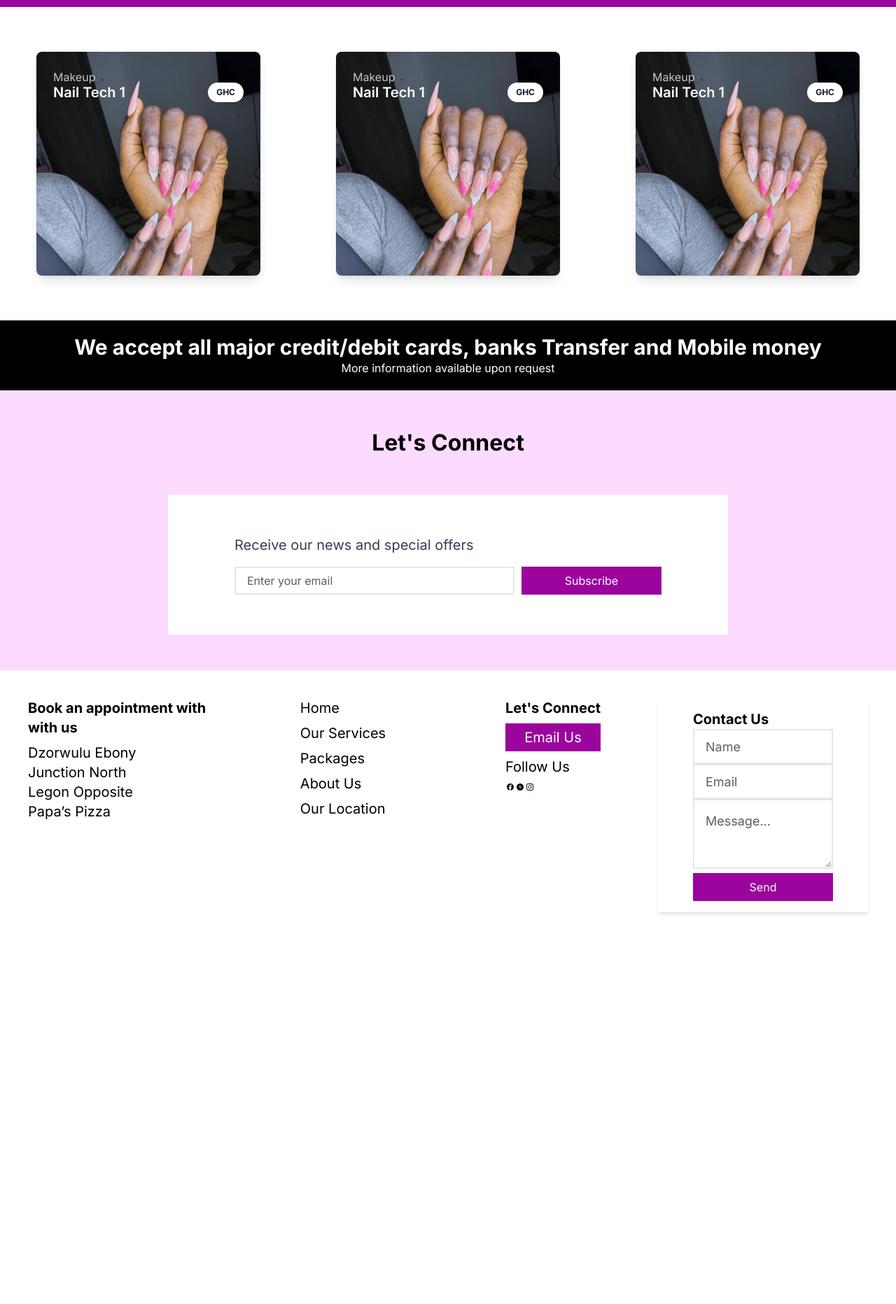
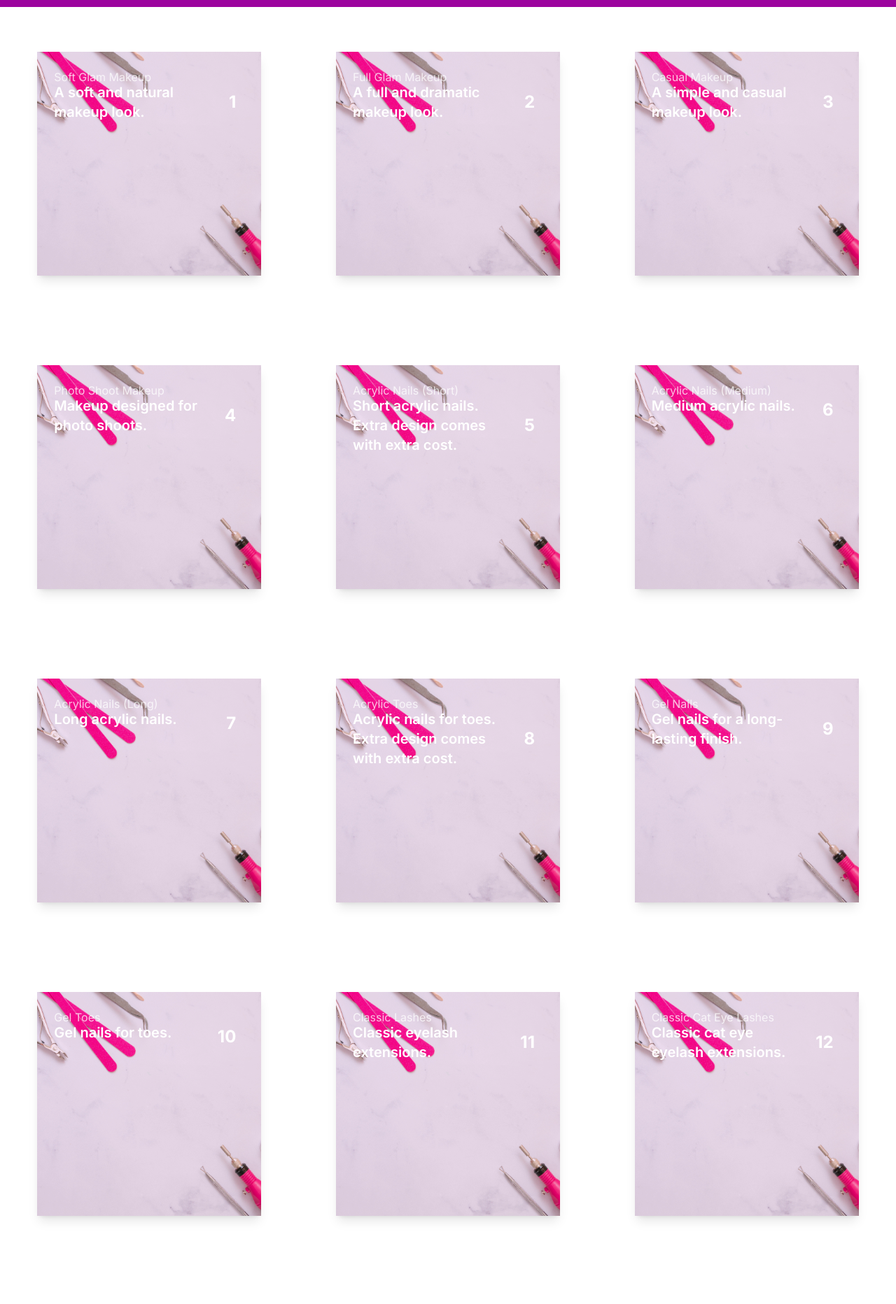
Before and after one commit to asantesamuel/premiere-sparkles, a Next.js app: page /miniServices in a window 1280 px wide. Shown: the part 130-1994 px from the top of the page at 70% size. Before the commit the page ends 1774 px from the top, so only its background shows below. Built offline with nearby package versions, Linux system fonts and the light colour scheme; a web font is replaced by a local one.

Commit message:
miniservices page

```diff
--- a/app/components/hero.js
+++ b/app/components/hero.js
@@ -13,7 +13,7 @@ const Hero = () => {
         <div className="flex flex-col justify-center items-center   md:flex md:flex-row md:space-x-8 md:justify-start">
           {" "}
           <Link
-            href="/works"
+            href="/miniServices"
             className="bg-mypurple text-white text-lg  px-8 py-4 mt-4  w-[260px] hover:bg-opacity-80 ">
             See our Services
           </Link>
--- a/app/components/homeContainerone.js
+++ b/app/components/homeContainerone.js
@@ -1,6 +1,6 @@
 const homeContainerone = () => {
   return (
-    <div className="bg-mylightpurple  flex justify-center items-center  p-8 space-x-8 ">
+    <div className="bg-mylightpurple  flex justify-center items-center  p-8 space-x-8 w-full h-[500px]">
       <div className="h-[400px] w-[400px] bg-cover bg-center bg-no-repeat  bg-black bg-opacity-10 bg-[url('/TIFA2.JPG')] "></div>
       <div className=" flex justify-center items-center text-black text-[10px] h-[100px] w-[400px] lg:text-[12px] xl:text-[18px] xl:w-[800px] xl:h-[300px] lg:w-3/4">
         <p>
--- /dev/null
+++ b/app/data/miniservices.json
@@ -0,0 +1,198 @@
+[
+  {
+    "id": 1,
+    "title": "Soft Glam Makeup",
+    "description": "A soft and natural makeup look.",
+    "cost": 200,
+    "image": "nailtech.jpg"
+  },
+  {
+    "id": 2,
+    "title": "Full Glam Makeup",
+    "description": "A full and dramatic makeup look.",
+    "cost": 350,
+    "image": "nailtech.jpg"
+  },
+  {
+    "id": 3,
+    "title": "Casual Makeup",
+    "description": "A simple and casual makeup look.",
+    "cost": 150,
+    "image": "nailtech.jpg"
+  },
+  {
+    "id": 4,
+    "title": "Photo Shoot Makeup",
+    "description": "Makeup designed for photo shoots.",
+    "cost": 450,
+    "image": "nailtech.jpg"
+  },
+  {
+    "id": 5,
+    "title": "Acrylic Nails (Short)",
+    "description": "Short acrylic nails. Extra design comes with extra cost.",
+    "cost": 100,
+    "image": "nailtech.jpg"
+  },
+  {
+    "id": 6,
+    "title": "Acrylic Nails (Medium)",
+    "description": "Medium acrylic nails.",
+    "cost": 130,
+    "image": "nailtech.jpg"
+  },
+  {
+    "id": 7,
+    "title": "Acrylic Nails (Long)",
+    "description": "Long acrylic nails.",
+    "cost": 160,
+    "image": "nailtech.jpg"
+  },
+  {
+    "id": 8,
+    "title": "Acrylic Toes",
+    "description": "Acrylic nails for toes. Extra design comes with extra cost.",
+    "cost": 100,
+    "image": "nailtech.jpg"
+  },
+  {
+    "id": 9,
+    "title": "Gel Nails",
+    "description": "Gel nails for a long-lasting finish.",
+    "cost": 70,
+    "image": "nailtech.jpg"
+  },
+  {
+    "id": 10,
+    "title": "Gel Toes",
+    "description": "Gel nails for toes.",
+    "cost": 50,
+    "image": "nailtech.jpg"
+  },
+  {
+    "id": 11,
+    "title": "Classic Lashes",
+    "description": "Classic eyelash extensions.",
+    "cost": 120,
+    "image": "nailtech.jpg"
+  },
+  {
+    "id": 12,
+    "title": "Classic Cat Eye Lashes",
+    "description": "Classic cat eye eyelash extensions.",
+    "cost": 150,
+    "image": "nailtech.jpg"
+  },
+  {
+    "id": 13,
+    "title": "Hybrid Lashes",
+    "description": "Hybrid eyelash extensions.",
+    "cost": 180,
+    "image": "nailtech.jpg"
+  },
+  {
+    "id": 14,
+    "title": "Hybrid Cat Eye Lashes",
+    "description": "Hybrid cat eye eyelash extensions.",
+    "cost": 200,
+    "image": "nailtech.jpg"
+  },
+  {
+    "id": 15,
+    "title": "Wispy Lashes",
+    "description": "Wispy eyelash extensions.",
+    "cost": 210,
+    "image": "nailtech.jpg"
+  },
+  {
+    "id": 16,
+    "title": "Volume Lashes",
+    "description": "Volume eyelash extensions.",
+    "cost": 260,
+    "image": "nailtech.jpg"
+  },
+  {
+    "id": 17,
+    "title": "Volume Cat Eye Lashes",
+    "description": "Volume cat eye eyelash extensions.",
+    "cost": 280,
+    "image": "nailtech.jpg"
+  },
+  {
+    "id": 18,
+    "title": "Mega Lashes",
+    "description": "Mega volume eyelash extensions.",
+    "cost": 350,
+    "image": "nailtech.jpg"
+  },
+  {
+    "id": 19,
+    "title": "Frontal Wig Sewing",
+    "description": "S ewing of frontal wigs.",
+    "cost": 200,
+    "image": "nailtech.jpg"
+  },
+  {
+    "id": 20,
+    "title": "Closure Wig Sewing",
+    "description": "Sewing of closure wigs.",
+    "cost": 150,
+    "image": "nailtech.jpg"
+  },
+  {
+    "id": 21,
+    "title": "Frontal Wig Installation",
+    "description": "Installation of frontal wigs.",
+    "cost": 200,
+    "image": "nailtech.jpg"
+  },
+  {
+    "id": 22,
+    "title": "Closure Wig Installation",
+    "description": "Installation of closure wigs.",
+    "cost": 140,
+    "image": "nailtech.jpg"
+  },
+  {
+    "id": 23,
+    "title": "Wig Styling",
+    "description": "Styling of wigs.",
+    "cost": 100,
+    "image": "nailtech.jpg"
+  },
+  {
+    "id": 24,
+    "title": "Wig Revamping",
+    "description": "Revamping of wigs.",
+    "cost": 120,
+    "image": "nailtech.jpg"
+  },
+  {
+    "id": 25,
+    "title": "Regular Pedicure",
+    "description": "A standard pedicure service.",
+    "cost": 100,
+    "image": "nailtech.jpg"
+  },
+  {
+    "id": 26,
+    "title": "Signature Pedicure",
+    "description": "A signature pedicure experience.",
+    "cost": 180,
+    "image": "nailtech.jpg"
+  },
+  {
+    "id": 27,
+    "title": "Deluxe Pedicure",
+    "description": "A deluxe pedicure service.",
+    "cost": 220,
+    "image": "nailtech.jpg"
+  },
+  {
+    "id": 28,
+    "title": "Jelly Pedicure",
+    "description": "A jelly pedicure for a unique experience.",
+    "cost": 270,
+    "image": "nailtech.jpg"
+  }
+]
--- a/app/data/packages.json
+++ b/app/data/packages.json
@@ -2,20 +2,19 @@
   "makeup": [
     {
       "type": "Soft Glam",
-      "price": "",
-      "pic": "serviceone.jpg"
+      "price": 200
     },
     {
       "type": "Full Glam",
-      "price": ""
+      "price": 350
     },
     {
       "type": "Casual",
-      "price": ""
+      "price": 150
     },
     {
       "type": "Photo Shoot",
-      "price": ""
+      "price": 450
     },
     {
       "type": "Bridal",
@@ -24,20 +23,28 @@
   ],
   "nails": [
     {
-      "type": "Acrylic Nails",
-      "price": ""
+      "type": "Acrylic Nails - Short ",
+      "price": 100
     },
     {
-      "type": "Acrylic Toes",
-      "price": ""
+      "type": "Acrylic Nails - Medium ",
+      "price": 130
+    },
+    {
+      "type": "Acrylic Nails - long ",
+      "price": 160
+    },
+    {
+      "type": "Acrylic Toes ",
+      "price": 70
     },
     {
       "type": "Gel Nails",
-      "price": ""
+      "price": 70
     },
     {
       "type": "Gel Toes",
-      "price": ""
+      "price": 50
     }
   ],
   "lashes": [
@@ -76,20 +83,28 @@
   ],
   "wigs": [
     {
-      "type": "Sewing",
-      "price": ""
+      "type": "Sewing - Frontal",
+      "price": 200
     },
     {
-      "type": "Installation",
-      "price": ""
+      "type": "Sewing - Closure",
+      "price": 150
+    },
+    {
+      "type": "Installation - Frontal",
+      "price": 200
+    },
+    {
+      "type": "Installation - Closure",
+      "price": 140
     },
     {
       "type": "Styling",
-      "price": ""
+      "price": 100
     },
     {
       "type": "Revamping",
-      "price": ""
+      "price": 120
     }
   ],
   "pedicure": [
--- a/app/miniServices/page.js
+++ b/app/miniServices/page.js
@@ -1,55 +1,35 @@
 import Image from "next/image";
+import React from "react";
+import miniservices from "../data/miniservices.json";
 
-import React from "react";
-import packages from "../data/packages.json";
-
-const page = () => {
+const Page = () => {
   return (
-    <div className="grid grid-cols-1 gap-1 sm:grid-cols-2 md:grid-cols-2 lg:grid-cols-3   ">
-      {/* first col */}
-      <div className="p-10 flex flex-wrap items-center justify-center ">
-        <div className="flex-shrink-0 m-6 relative overflow-hidden  w-96 bg-[url('/serviceone.JPG')] bg-cover h-80 bg-mypurple rounded-lg max-w-xs shadow-lg hover:bg-opacity-50 bg-opacity-10  bg-blend-darken hover:shadow-xl ">
-          <div className="relative text-white px-6 pb-6 mt-6">
-            <span className="block opacity-75 -mb-1">Makeup</span>
-            <div className="flex justify-between w-full">
-              <span className="block font-semibold text-xl">Nail Tech 1</span>
-              <span className="bg-white rounded-full text-slate-900 text-xs font-bold px-3 py-2 leading-none flex items-center">
-                GHC
-              </span>
+    <div className="grid grid-cols-1  sm:grid-cols-2 md:grid-cols-2 lg:grid-cols-3">
+      {/* First Column */}
+      {miniservices &&
+        miniservices.map((service, index) => (
+          <div
+            key={index}
+            className="p-10 flex flex-wrap items-center justify-center">
+            <div
+              className="flex-shrink-0 m-6 relative overflow-hidden w-96 h-80 bg-cover bg-mypurple max-w-xs shadow-lg hover:bg-opacity-50 bg-opacity-10 bg-blend-darken hover:shadow-xl"
+              style={{ backgroundImage: `url(${service.image})` }}>
+              <div className="relative text-white px-6 pb-6 mt-6">
+                <span className="block opacity-75 -mb-1">{service.title}</span>
+                <div className="flex justify-between w-full">
+                  <span className="block font-semibold text-xl">
+                    {service.description}
+                  </span>
+                  <span className=" text-white text-2xl font-bold px-3 py-2 leading-none flex items-center">
+                    {service.id}
+                  </span>
+                </div>
+              </div>
             </div>
           </div>
-        </div>
-      </div>
-
-      <div className="p-10 flex flex-wrap items-center justify-center ">
-        <div className="flex-shrink-0 m-6 relative overflow-hidden  w-96 bg-[url('/serviceone.JPG')] bg-cover h-80 bg-mypurple rounded-lg max-w-xs shadow-lg hover:bg-opacity-50 bg-opacity-10  bg-blend-darken hover:shadow-xl ">
-          <div className="relative text-white px-6 pb-6 mt-6">
-            <span className="block opacity-75 -mb-1">Makeup</span>
-            <div className="flex justify-between w-full">
-              <span className="block font-semibold text-xl">Nail Tech 1</span>
-              <span className="bg-white rounded-full text-slate-900 text-xs font-bold px-3 py-2 leading-none flex items-center">
-                GHC
-              </span>
-            </div>
-          </div>
-        </div>
-      </div>
-
-      <div className="p-10 flex flex-wrap items-center justify-center ">
-        <div className="flex-shrink-0 m-6 relative overflow-hidden  w-96 bg-[url('/serviceone.JPG')] bg-cover h-80 bg-mypurple rounded-lg max-w-xs shadow-lg hover:bg-opacity-50 bg-opacity-10  bg-blend-darken hover:shadow-xl ">
-          <div className="relative text-white px-6 pb-6 mt-6">
-            <span className="block opacity-75 -mb-1">Makeup</span>
-            <div className="flex justify-between w-full">
-              <span className="block font-semibold text-xl">Nail Tech 1</span>
-              <span className="bg-white rounded-full text-slate-900 text-xs font-bold px-3 py-2 leading-none flex items-center">
-                GHC
-              </span>
-            </div>
-          </div>
-        </div>
-      </div>
+        ))}
     </div>
   );
 };
 
-export default page;
+export default Page;
--- a/app/packagess/page.js
+++ b/app/packagess/page.js
@@ -11,31 +11,28 @@ const myFont = localFont({
 const page = () => {
   return (
     <div>
-      <div className="w-full z-0 h-[1000px] object-center bg-cover bg-[url('/photoshootthree.PNG')] sticky  bg-black bg-opacity-30 bg-blend-darken flex justify-center items-center">
+      <div className="w-[520px] sm:w-full sm:h-[1000px] object-center z-0 h-[700px]  bg-cover bg-[url('/photoshootthree.PNG')] sticky  bg-black bg-opacity-30 bg-blend-darken flex justify-center items-center">
         <div className={myFont.className}>
           <h1 className="text-[50px] text-white">Our Packages</h1>
         </div>
       </div>
-      <div className="z-50">
-        <BackButton />
 
-        <div className="grid grid-cols-1 lg:grid-cols-2 gap-4">
+      <BackButton />
+      <div className="flex justify-center items-center ">
+        <div className="grid lg:grid-cols-2 gap-20">
           {/* Makeup */}
-          <div className="flex justify-center items-center">
-            <div className="flex flex-col justify-start items-start p-10">
-              <div className="text-[40px] text-left text-mypurple font-bold pb-4">
+          <div className="flex justify-center  items-start">
+            <div className="flex flex-col justify-start sm:items-start items-center p-10">
+              <div className="text-[40px] text-left text-mypurple font-bold pb-4 flex flex-col items-center">
                 <h1 className={myFont.className}>MAKEUP</h1>
-                <p className="text-sm font-light text-left text-slate-500">
-                  Call/Text 0503192450 or 0547873650 for costs
-                </p>
               </div>
-              <div className="space-y-8">
+              <div className="space-y-8 flex flex-col justify-center">
                 {packages.makeup &&
                   packages.makeup.map((item, index) => {
                     return (
                       <div
                         key={index}
-                        className="flex items-center w-full space-x-4 text-purple-900">
+                        className="flex justify-center sm:justify-start items-center w-full space-x-4 text-purple-900">
                         <h1>{item.type}</h1>
                         <div className="h-[1px] bg-slate-800 w-[150px]"></div>
                         <h1>GHC {` ` + item.price}</h1>
@@ -46,21 +43,18 @@ const page = () => {
             </div>
           </div>
           {/* Nails */}
-          <div className="flex justify-center items-center">
-            <div className="flex flex-col justify-start items-start p-10">
-              <div className="text-[40px] text-left text-mypurple font-bold pb-4">
+          <div className="flex justify-center items-start">
+            <div className="flex flex-col justify-start sm:items-start items-center p-10">
+              <div className="text-[40px] text-left text-mypurple font-bold pb-4 flex flex-col items-center">
                 <h1 className={myFont.className}>NAILS</h1>
-                <p className="text-sm font-light text-left text-slate-500">
-                  Call/Text 0503192450 or 0547873650 for costs
-                </p>
               </div>
-              <div className="space-y-8">
+              <div className="space-y-8 flex flex-col justify-center">
                 {packages.nails &&
                   packages.nails.map((item, index) => {
                     return (
                       <div
                         key={index}
-                        className="flex items-center w-full space-x-4 text-purple-900">
+                        className="flex justify-center sm:justify-start items-center w-full space-x-4 text-purple-900">
                         <h1>{item.type}</h1>
                         <div className="h-[1px] bg-slate-800 w-[150px]"></div>
                         <h1>GHC {` ` + item.price}</h1>
@@ -68,23 +62,24 @@ const page = () => {
                     );
                   })}
               </div>
+              <p className="text-sm font-light text-center text-slate-500">
+                Extra design comes with extra cost
+              </p>
             </div>
           </div>
-          {/* Lashes */}
-          <div className="flex justify-center items-center">
-            <div className="flex flex-col justify-start items-start p-10">
-              <div className={myFont.className}>
-                <h1 className="text-[40px] text-left text-mypurple font-bold pb-4">
-                  LASHES
-                </h1>
+          {/* LASHES */}
+          <div className="flex justify-center items-start">
+            <div className="flex flex-col justify-start sm:items-start items-center p-10">
+              <div className="text-[40px] text-left text-mypurple font-bold pb-4 flex flex-col items-center">
+                <h1 className={myFont.className}>LASHES</h1>
               </div>
-              <div className="space-y-8">
+              <div className="space-y-8 flex flex-col justify-center">
                 {packages.lashes &&
                   packages.lashes.map((item, index) => {
                     return (
                       <div
                         key={index}
-                        className="flex items-center w-full space-x-4 text-purple-900">
+                        className="flex justify-center sm:justify-start items-center w-full space-x-4 text-purple-900">
                         <h1>{item.type}</h1>
                         <div className="h-[1px] bg-slate-800 w-[150px]"></div>
                         <h1>GHC {` ` + item.price}</h1>
@@ -95,21 +90,19 @@ const page = () => {
             </div>
           </div>
           {/* Wigs */}
-          <div className="flex justify-center items-center">
-            <div className="flex flex-col justify-start items-start p-10">
-              <div className="text-[40px] text-left text-mypurple font-bold pb-4">
+
+          <div className="flex justify-center items-start">
+            <div className="flex flex-col justify-start sm:items-start items-center p-10">
+              <div className="text-[40px] text-left text-mypurple font-bold pb-4 flex flex-col items-center">
                 <h1 className={myFont.className}>WIGS</h1>
-                <p className="text-sm font-light text-left text-slate-500">
-                  Call/Text 0503192450 or 0547873650 for costs
-                </p>
               </div>
-              <div className="space-y-8">
+              <div className="space-y-8 flex flex-col justify-center">
                 {packages.wigs &&
                   packages.wigs.map((item, index) => {
                     return (
                       <div
                         key={index}
-                        className="flex items-center w-full space-x-4 text-purple-900">
+                        className="flex justify-center sm:justify-start items-center w-full space-x-4 text-purple-900">
                         <h1>{item.type}</h1>
                         <div className="h-[1px] bg-slate-800 w-[150px]"></div>
                         <h1>GHC {` ` + item.price}</h1>
@@ -120,20 +113,19 @@ const page = () => {
             </div>
           </div>
           {/* Pedicure */}
-          <div className="flex justify-center items-center">
-            <div className="flex flex-col justify-start items-start p-10">
-              <div className={myFont.className}>
-                <h1 className="text-[40px] text-left text-mypurple font-bold pb-4">
-                  PEDICURE
-                </h1>
+
+          <div className="flex justify-center items-start">
+            <div className="flex flex-col justify-start sm:items-start items-center p-10 ">
+              <div className="text-[40px] text-left text-mypurple font-bold pb-4 flex flex-col items-center">
+                <h1 className={myFont.className}>PEDICURE</h1>
               </div>
-              <div className="space-y-8">
+              <div className="space-y-8 flex flex-col justify-center">
                 {packages.pedicure &&
                   packages.pedicure.map((item, index) => {
                     return (
                       <div
                         key={index}
-                        className="flex items-center w-full space-x-4 text-purple-900">
+                        className="flex justify-center sm:justify-start items-center w-full space-x-4 text-purple-900">
                         <h1>{item.type}</h1>
                         <div className="h-[1px] bg-slate-800 w-[150px]"></div>
                         <h1>GHC {` ` + item.price}</h1>
```
Also changed, not shown: app/bookAppointment/page.js (+63 -14 lines), app/works/page.js (+13 -7 lines).
